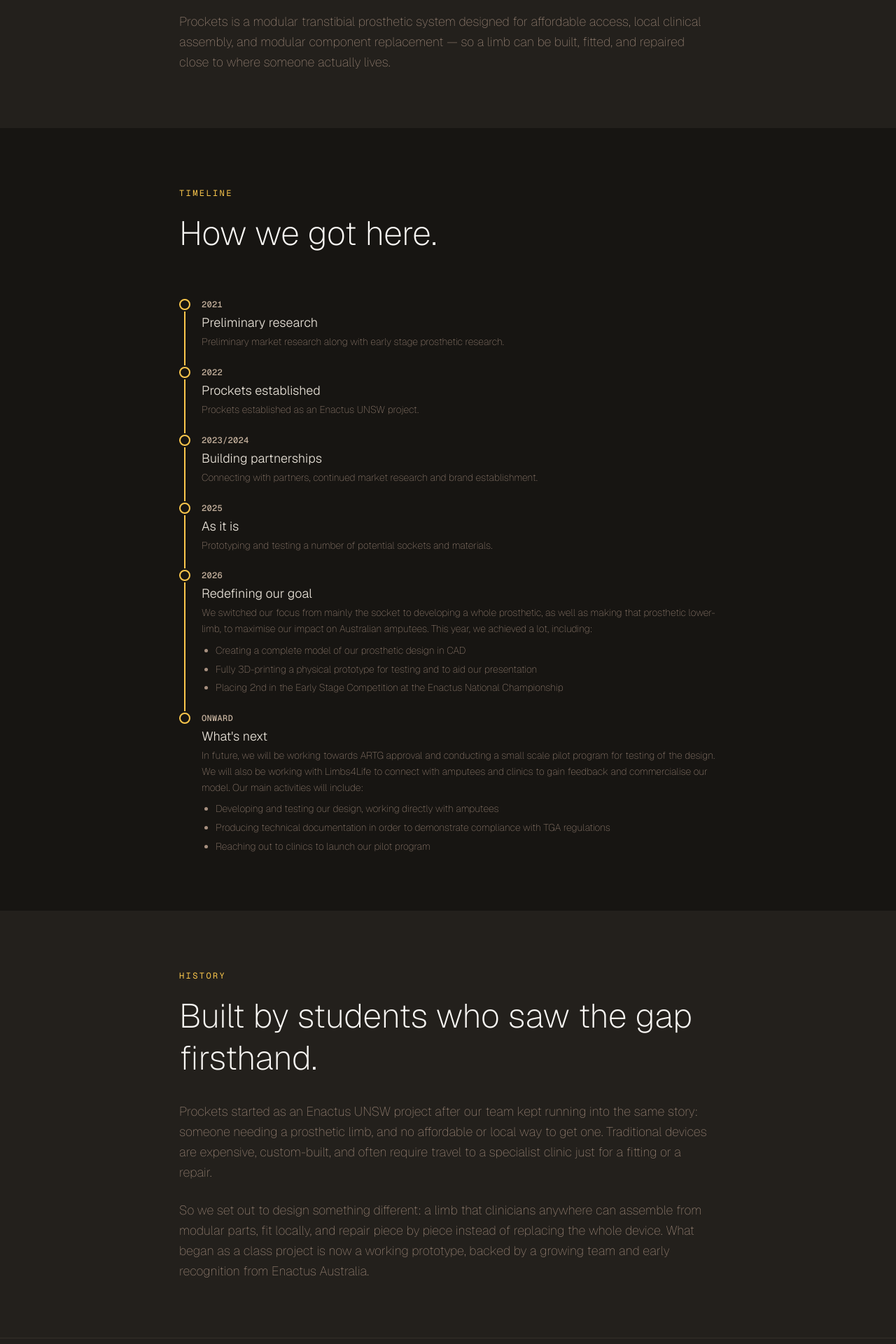
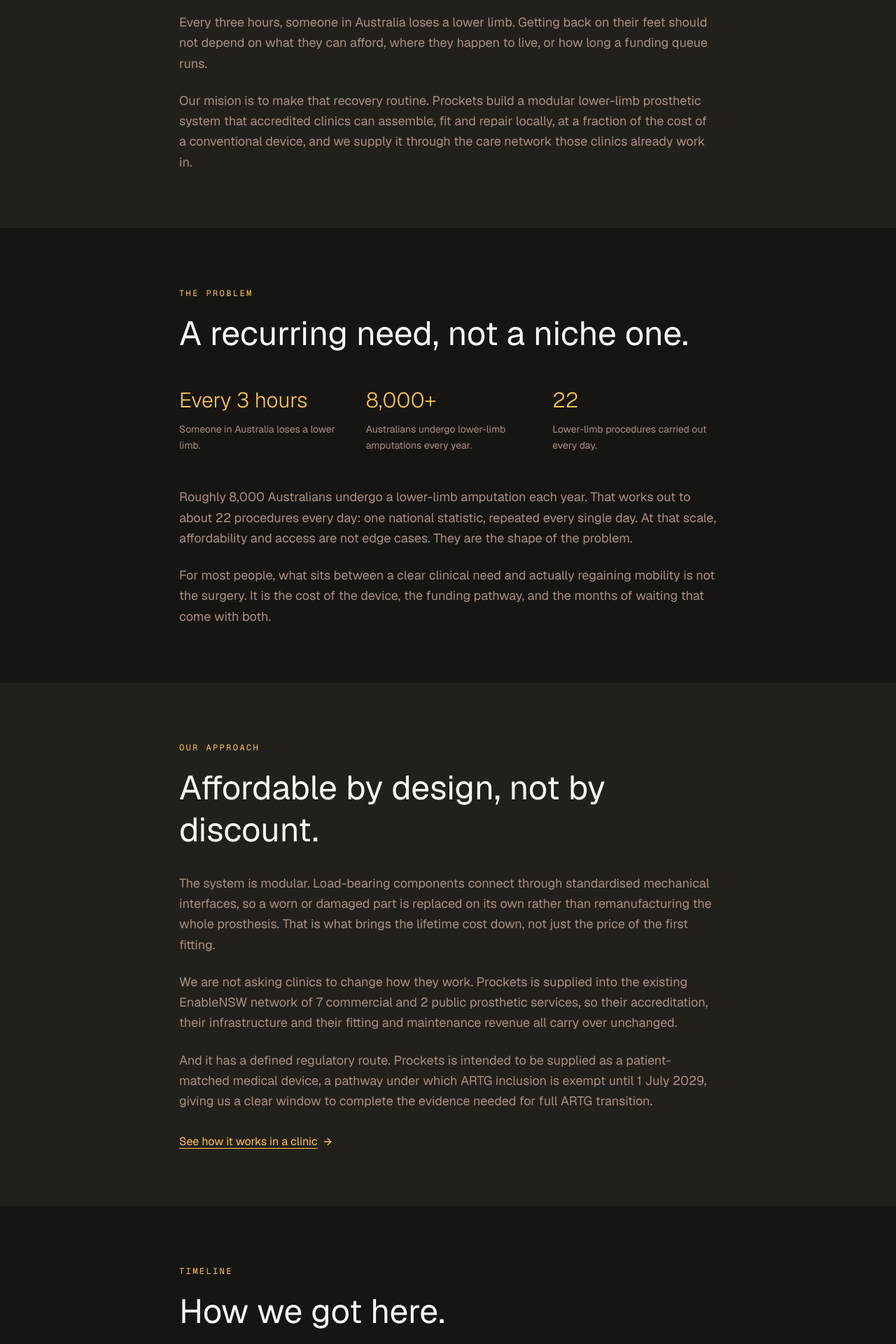
Before and after one commit to enactus-unsw/prockets, a Next.js app: page /mission in a window 1280 px wide. Shown: the part 320-2240 px from the top of the page at 70% size. Built offline with nearby package versions, Linux system fonts and the light colour scheme.

Commit message:
make ui changes + update wording on mission page

```diff
--- a/src/app/components/Footer.tsx
+++ b/src/app/components/Footer.tsx
@@ -48,7 +48,7 @@
             </span>
           </Link>
           <p
-            className="mt-4 max-w-xs text-sm font-thin leading-relaxed"
+            className="mt-4 max-w-xs text-sm  leading-relaxed"
             style={{ color: colors[300] }}
           >
             Affordable, modular prosthetics designed to move with you.
@@ -67,7 +67,7 @@
               <li key={link.href}>
                 <Link
                   href={link.href}
-                  className="text-sm font-thin opacity-70 transition-opacity hover:opacity-100"
+                  className="text-sm  opacity-70 transition-opacity hover:opacity-100"
                   style={{ color: colors[200] }}
                 >
                   {link.label}
@@ -91,7 +91,7 @@
                   href={link.href}
                   target={link.external ? "_blank" : undefined}
                   rel={link.external ? "noopener noreferrer" : undefined}
-                  className="text-sm font-thin opacity-70 transition-opacity hover:opacity-100"
+                  className="text-sm  opacity-70 transition-opacity hover:opacity-100"
                   style={{ color: colors[200] }}
                 >
                   {link.label}
--- a/src/app/contact/ContactForm.tsx
+++ b/src/app/contact/ContactForm.tsx
@@ -69,7 +69,7 @@
         <p className="text-lg font-light" style={{ color: colors[50] }}>
           Thanks for reaching out.
         </p>
-        <p className="mt-2 text-sm font-thin" style={{ color: colors[300] }}>
+        <p className="mt-2 text-sm " style={{ color: colors[300] }}>
           We&apos;ll get back to you soon.
         </p>
       </div>
--- a/src/app/mission/MissionTimeline.tsx
+++ b/src/app/mission/MissionTimeline.tsx
@@ -57,21 +57,18 @@
           <TimelineHeader>
             <TimelineSeparator className="transition-colors duration-500" />
             <TimelineDate
-              className="text-xs font-mono uppercase tracking-wide"
+              className="text-xs font-normal uppercase tracking-wide"
               style={{ color: colors[200] }}
             >
               {item.date}
             </TimelineDate>
-            <TimelineTitle
-              className="text-lg font-light"
-              style={{ color: colors[100] }}
-            >
+            <TimelineTitle className="text-lg" style={{ color: colors[100] }}>
               {item.title}
             </TimelineTitle>
             <TimelineIndicator className="transition-colors duration-500" />
           </TimelineHeader>
           <TimelineContent
-            className="text-sm font-thin leading-relaxed"
+            className="text-sm font-normal leading-8"
             style={{ color: colors[300] }}
           >
             <p>{item.description}</p>
--- a/src/app/mission/page.tsx
+++ b/src/app/mission/page.tsx
@@ -1,3 +1,5 @@
+import Link from "next/link";
+import { ArrowRight } from "lucide-react";
 import { MissionTimeline } from "./MissionTimeline";
 import { colors, accent } from "../components/theme";
 import { Metadata } from "next";
@@ -20,7 +22,8 @@
     id: 2,
     date: "2022",
     title: "Prockets established",
-    description: "Prockets established as an Enactus UNSW project.",
+    description:
+      'Prockets established as an Enactus UNSW project, a name derived from "prosthetic sockets".',
   },
   {
     id: 3,
@@ -32,9 +35,14 @@
   {
     id: 4,
     date: "2025",
-    title: "As it is",
+    title: "Introducing Prockets as a startup",
     description:
-      "Prototyping and testing a number of potential sockets and materials.",
+      "In 2025, we created a startup focused on one of the most critical and underserved components of prosthetic design: the socket. This led to the creation of Prockets. Key highlights of this phase included:",
+    points: [
+      "Prototyping sockets for upper-limb prosthetics using recycled plastic materials",
+      "Reinforcing our commitment to sustainability",
+      "Initiating efforts to develop an online community platform for support and collaboration",
+    ],
   },
   {
     id: 5,
@@ -62,6 +70,21 @@
   },
 ];
 
+const problemStats = [
+  {
+    value: "Every 3 hours",
+    label: "Someone in Australia loses a lower limb.",
+  },
+  {
+    value: "8,000+",
+    label: "Australians undergo lower-limb amputations every year.",
+  },
+  {
+    value: "22",
+    label: "Lower-limb procedures carried out every day.",
+  },
+];
+
 export default function MissionPage() {
   return (
     <>
@@ -70,31 +93,164 @@
         style={{ background: colors[800], color: colors[100] }}
       >
         <div className="max-w-3xl mx-auto">
+          <span
+            className="font-mono text-xs uppercase tracking-[0.2em]"
+            style={{ color: accent.DEFAULT }}
+          >
+            Our Mission
+          </span>
           <h1
-            className="mt-4 text-3xl md:text-5xl font-extralight leading-tight"
+            className="mt-4 text-3xl md:text-5xl font-heading leading-tight"
             style={{ color: colors[50] }}
           >
-            Movement shouldn&apos;t be a luxury.
+            Make a prosthetic limb a routine fit, not a years-long wait.
           </h1>
           <div className="mt-8 space-y-6">
             <p
-              className="text-lg font-thin leading-relaxed"
+              className="text-lg font-normal leading-relaxed"
               style={{ color: colors[300] }}
             >
-              Millions of people who need a prosthetic limb can&apos;t access
-              one — cost, distance from a clinic, and lack of local expertise
-              get in the way. We exist to close that gap.
+              Every three hours, someone in Australia loses a lower limb.
+              Getting back on their feet should not depend on what they can
+              afford, where they happen to live, or how long a funding queue
+              runs.
             </p>
             <p
-              className="text-lg font-thin leading-relaxed"
+              className="text-lg leading-relaxed"
               style={{ color: colors[300] }}
             >
-              Prockets is a modular transtibial prosthetic system designed for
-              affordable access, local clinical assembly, and modular component
-              replacement — so a limb can be built, fitted, and repaired close
-              to where someone actually lives.
+              Our mision is to make that recovery routine. Prockets build a
+              modular lower-limb prosthetic system that accredited clinics can
+              assemble, fit and repair locally, at a fraction of the cost of a
+              conventional device, and we supply it through the care network
+              those clinics already work in.
             </p>
           </div>
+        </div>
+      </section>
+
+      <section
+        className="px-8 py-14 md:px-20 md:py-20"
+        style={{ background: colors[900], color: colors[100] }}
+      >
+        <div className="max-w-3xl mx-auto">
+          <span
+            className="font-mono text-xs uppercase tracking-[0.2em]"
+            style={{ color: accent.DEFAULT }}
+          >
+            The Problem
+          </span>
+          <h2
+            className="mt-4 text-3xl md:text-5xl font-heading leading-tight"
+            style={{ color: colors[50] }}
+          >
+            A recurring need, not a niche one.
+          </h2>
+          <dl className="mt-12 grid gap-8 sm:grid-cols-3">
+            {problemStats.map((stat) => (
+              <div key={stat.label}>
+                <dt
+                  className="text-3xl font-light"
+                  style={{ color: accent.DEFAULT }}
+                >
+                  {stat.value}
+                </dt>
+                <dd
+                  className="mt-3 text-sm font-normal leading-relaxed"
+                  style={{ color: colors[300] }}
+                >
+                  {stat.label}
+                </dd>
+              </div>
+            ))}
+          </dl>
+          <div className="mt-12 space-y-6">
+            <p
+              className="text-lg font-normal leading-relaxed"
+              style={{ color: colors[300] }}
+            >
+              Roughly 8,000 Australians undergo a lower-limb amputation each
+              year. That works out to about 22 procedures every day: one
+              national statistic, repeated every single day. At that scale,
+              affordability and access are not edge cases. They are the shape of
+              the problem.
+            </p>
+            <p
+              className="text-lg font-normal leading-relaxed"
+              style={{ color: colors[300] }}
+            >
+              For most people, what sits between a clear clinical need and
+              actually regaining mobility is not the surgery. It is the cost of
+              the device, the funding pathway, and the months of waiting that
+              come with both.
+            </p>
+          </div>
+        </div>
+      </section>
+
+      <section
+        className="px-8 py-14 md:px-20 md:py-20"
+        style={{ background: colors[800], color: colors[100] }}
+      >
+        <div className="max-w-3xl mx-auto">
+          <span
+            className="font-mono text-xs uppercase tracking-[0.2em]"
+            style={{ color: accent.DEFAULT }}
+          >
+            Our Approach
+          </span>
+          <h2
+            className="mt-4 text-3xl md:text-5xl font-heading leading-tight"
+            style={{ color: colors[50] }}
+          >
+            Affordable by design, not by discount.
+          </h2>
+          <div className="mt-8 space-y-6">
+            <p
+              className="text-lg font-normal leading-relaxed"
+              style={{ color: colors[300] }}
+            >
+              The system is modular. Load-bearing components connect through
+              standardised mechanical interfaces, so a worn or damaged part is
+              replaced on its own rather than remanufacturing the whole
+              prosthesis. That is what brings the lifetime cost down, not just
+              the price of the first fitting.
+            </p>
+            <p
+              className="text-lg font-normal leading-relaxed"
+              style={{ color: colors[300] }}
+            >
+              We are not asking clinics to change how they work. Prockets is
+              supplied into the existing EnableNSW network of 7 commercial and 2
+              public prosthetic services, so their accreditation, their
+              infrastructure and their fitting and maintenance revenue all carry
+              over unchanged.
+            </p>
+            <p
+              className="text-lg font-normal leading-relaxed"
+              style={{ color: colors[300] }}
+            >
+              And it has a defined regulatory route. Prockets is intended to be
+              supplied as a patient-matched medical device, a pathway under
+              which ARTG inclusion is exempt until 1 July 2029, giving us a
+              clear window to complete the evidence needed for full ARTG
+              transition.
+            </p>
+          </div>
+          <Link
+            href="/services"
+            className="group mt-8 inline-flex items-center gap-1.5 transition-colors"
+            style={{ color: accent.DEFAULT }}
+          >
+            <span className="underline underline-offset-4 decoration-1">
+              See how it works in a clinic
+            </span>
+            <ArrowRight
+              size={16}
+              aria-hidden="true"
+              className="shrink-0 transition-transform group-hover:translate-x-1"
+            />
+          </Link>
         </div>
       </section>
 
@@ -110,7 +266,7 @@
             Timeline
           </span>
           <h2
-            className="mt-4 text-3xl md:text-5xl font-extralight leading-tight"
+            className="mt-4 text-3xl md:text-5xl font-heading leading-tight"
             style={{ color: colors[50] }}
           >
             How we got here.
@@ -118,48 +274,6 @@
           <MissionTimeline items={timeline} />
         </div>
       </section>
-
-      <section
-        className="px-8 py-14 md:px-20 md:py-20"
-        style={{ background: colors[800], color: colors[100] }}
-      >
-        <div className="max-w-3xl mx-auto">
-          <span
-            className="font-mono text-xs uppercase tracking-[0.2em]"
-            style={{ color: accent.DEFAULT }}
-          >
-            History
-          </span>
-          <h2
-            className="mt-4 text-3xl md:text-5xl font-extralight leading-tight"
-            style={{ color: colors[50] }}
-          >
-            Built by students who saw the gap firsthand.
-          </h2>
-          <div className="mt-8 space-y-6">
-            <p
-              className="text-lg font-thin leading-relaxed"
-              style={{ color: colors[300] }}
-            >
-              Prockets started as an Enactus UNSW project after our team kept
-              running into the same story: someone needing a prosthetic limb,
-              and no affordable or local way to get one. Traditional devices are
-              expensive, custom-built, and often require travel to a specialist
-              clinic just for a fitting or a repair.
-            </p>
-            <p
-              className="text-lg font-thin leading-relaxed"
-              style={{ color: colors[300] }}
-            >
-              So we set out to design something different: a limb that
-              clinicians anywhere can assemble from modular parts, fit locally,
-              and repair piece by piece instead of replacing the whole device.
-              What began as a class project is now a working prototype, backed
-              by a growing team and early recognition from Enactus Australia.
-            </p>
-          </div>
-        </div>
-      </section>
     </>
   );
 }
--- a/src/app/services/page.tsx
+++ b/src/app/services/page.tsx
@@ -96,7 +96,7 @@
                   {stage.title}
                 </h2>
                 <p
-                  className="mt-3 text-lg font-thin leading-relaxed"
+                  className="mt-3 text-lg  leading-relaxed"
                   style={{ color: colors[300] }}
                 >
                   {stage.detail}
```
